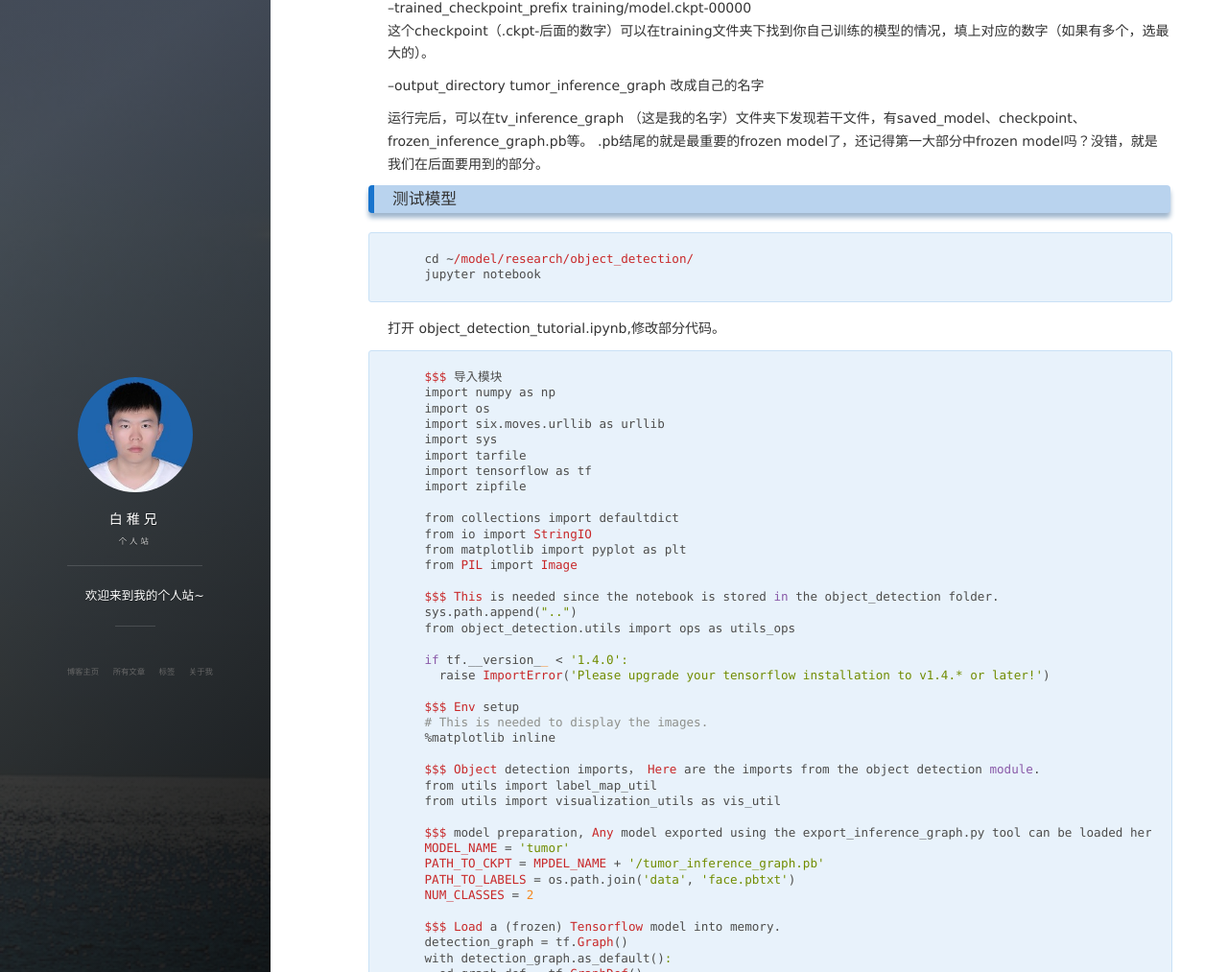
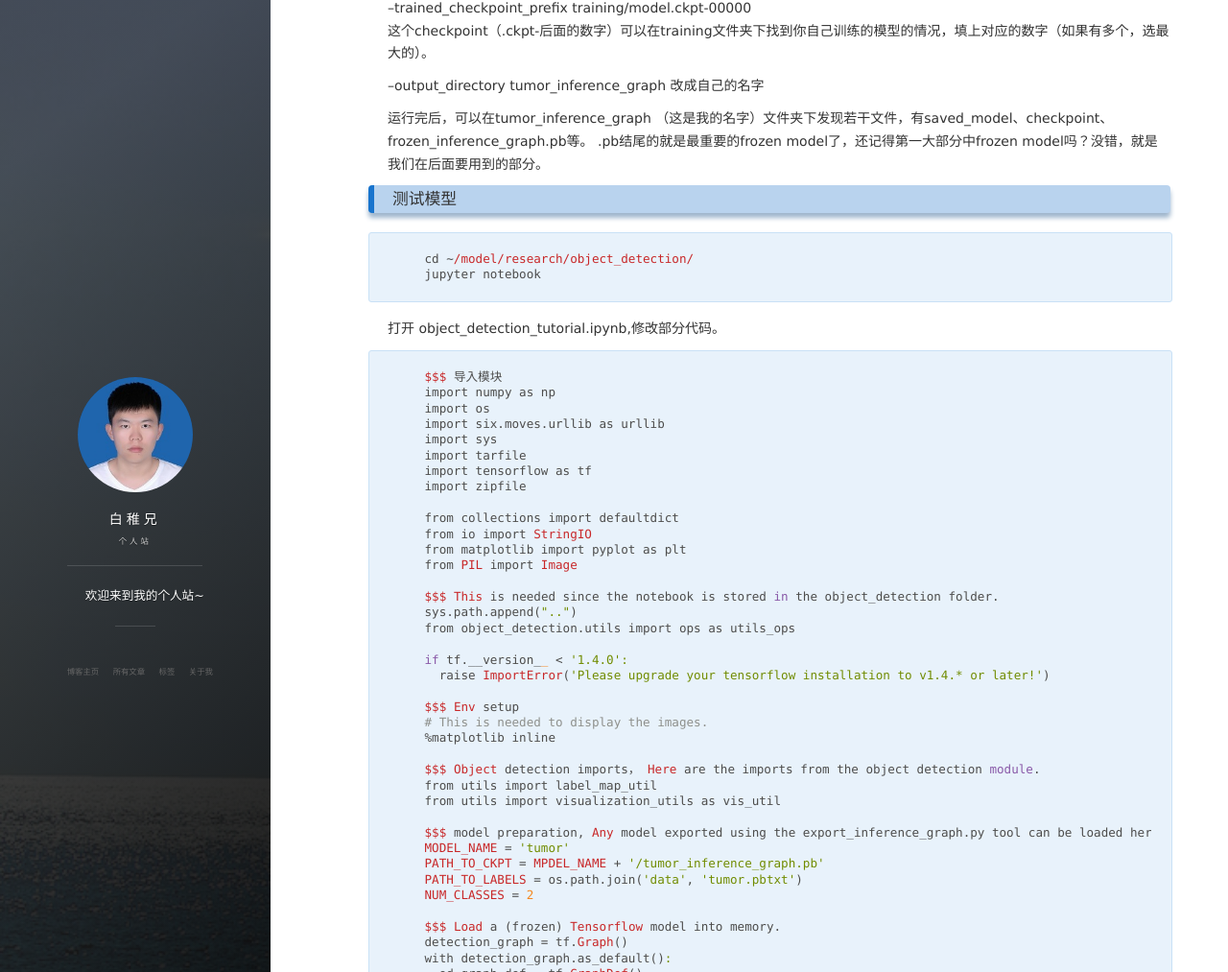
Before and after one commit to xujingxu/xujingxu.github.io, a Jekyll site: the page built from _posts/2018-5-14-tensorflow detection API 训练.md, in a window 1280 px wide and 1400 px high, scrolled down 1229 px. Shown: the part 145-1158 px from the top of the window at 96% size. Built offline with Jekyll 4.4.1, drawn with Linux system fonts in a browser that asks for light colours; nearby versions of some CDN libraries; comment, search, counter and statistics services are not loaded.

Commit message:
Update 2018-5-14-tensorflow detection API 训练.md

```diff
--- a/_posts/2018-5-14-tensorflow detection API 训练.md
+++ b/_posts/2018-5-14-tensorflow detection API 训练.md
@@ -72,7 +72,7 @@ tag: tensorflow
 
 --output_directory tumor_inference_graph  改成自己的名字
 
-运行完后，可以在tv_inference_graph （这是我的名字）文件夹下发现若干文件，有saved_model、checkpoint、frozen_inference_graph.pb等。
+运行完后，可以在tumor_inference_graph （这是我的名字）文件夹下发现若干文件，有saved_model、checkpoint、frozen_inference_graph.pb等。
 .pb结尾的就是最重要的frozen model了，还记得第一大部分中frozen model吗？没错，就是我们在后面要用到的部分。
 
 ### 测试模型
@@ -114,7 +114,7 @@ tag: tensorflow
         $$$ model preparation, Any model exported using the export_inference_graph.py tool can be loaded here simply by changing PATH_TO_CKPT to point to a new .pb file.
         MODEL_NAME = 'tumor'
         PATH_TO_CKPT = MPDEL_NAME + '/tumor_inference_graph.pb'
-        PATH_TO_LABELS = os.path.join('data', 'face.pbtxt')
+        PATH_TO_LABELS = os.path.join('data', 'tumor.pbtxt')
         NUM_CLASSES = 2
 
         $$$ Load a (frozen) Tensorflow model into memory.
```
